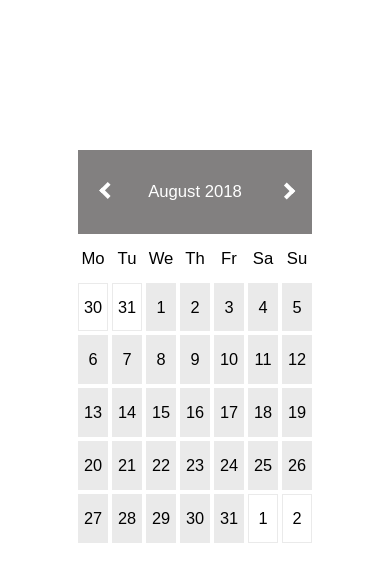
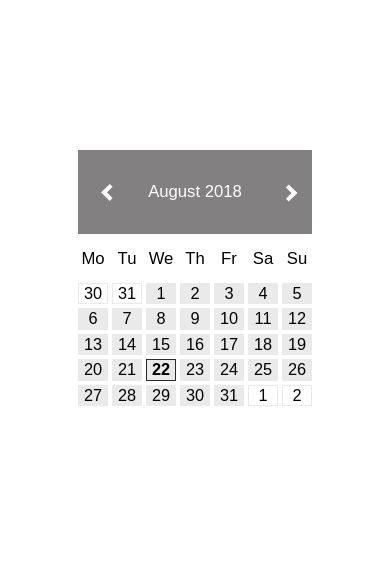
Before and after one commit to AndreyKonovalenko/goals, a React app: page / in a window 390 px wide. Shown: the top 582 px of the page. Built offline with nearby package versions, Linux system fonts and the light colour scheme.

Commit message:
Modified renderMonthDays to highlight the current moth day with border and bold font

```diff
--- a/src/components/CalendarCssTricks/CalendarCssTricks.css
+++ b/src/components/CalendarCssTricks/CalendarCssTricks.css
@@ -16,7 +16,8 @@
     flex-grow: 1;
 }
 
-.ChevronLeft::before, .ChevronRight:before {
+.ChevronLeft:before, .ChevronRight:before {
+    margin: 20%;
     border-style: solid;
 	border-width: 0.25em 0.25em 0 0;
 	content: '';
@@ -83,14 +84,8 @@ li {
 .DayGrid li {
     background-color: #eaeaea;
     border: 1px solid #eaeaea;
-    height: 12vw;
+    height: 5vw;
     max-height: 125px;
-}
-
-abbr[title] {
-    border: none;
-    font-weight: 800;
-    text-decoration: none;
 }
 
 @media all and (max-width: 800px) {
@@ -100,7 +95,7 @@ abbr[title] {
         grid-gap: .25em;
     }
 
-    Calendar {
+    .Calendar {
         padding: 20%;
         margin: auto;
     }
--- a/src/components/CalendarCssTricks/CalendarCssTricks.js
+++ b/src/components/CalendarCssTricks/CalendarCssTricks.js
@@ -7,7 +7,8 @@ class CalendarCssTricks extends Component {
     state = {
         currentMonth: new Date(),
         selectedDate: new Date(),
-        screenSize: window.matchMedia('(max-width: 800px)').matches
+        screenSize: window.matchMedia('(max-width: 800px)').matches,
+        // daySuccess: null
     };
 
     componentDidMount () {
@@ -71,6 +72,15 @@ class CalendarCssTricks extends Component {
         return <ul className={cssObject.Weekdays}>{days}</ul>;
     }
 
+
+//   checkDayHandler = (daySuccessState) => {
+//       if (daySuccessState === null) {
+//           this.setState({daySuccess: true});
+//       } else {
+//           this.setState({daySuccess: !daySuccessState});
+//       }
+//   }
+
     renderMonthDays() {
         const monthStart = dateFns.startOfMonth(this.state.currentMonth);
         const monthEnd = dateFns.endOfMonth(monthStart);
@@ -85,14 +95,33 @@ class CalendarCssTricks extends Component {
         for (let i = 0 ; i <= daysRange; i++) {
             let currentDay = dateFns.addDays(startDate, i);
             let offMonthDayStyle = {};
+
             if (currentDay < monthStart || currentDay > monthEnd) {
                 offMonthDayStyle = {...offMonthDayStyle = { backgroundColor: '#fff' }};
             }
+
+            if (dateFns.isToday(currentDay)) {
+                offMonthDayStyle = {...offMonthDayStyle = { fontWeight: 'bold', border: "1px solid #2b2929"}};
+            }
+
+            // if (this.daySuccess!== null && this.daySuccess === true) {
+            //     offMonthDayStyle = {...offMonthDayStyle = { backgroundColor: 'geen'}};
+            // }
+
+            // if (this.daySuccess!== null && this.daySuccess === false) {
+            //     offMonthDayStyle = {...offMonthDayStyle = { backgroundColor: 'salmon'}};
+            // }
+
+
             days.push(
-                <li key={currentDay} style={offMonthDayStyle}>{dateFns.format(currentDay, "D")}</li>
-                );
+                <li
+                    key={currentDay}
+                    style={offMonthDayStyle}
+                >
+                    {dateFns.format(currentDay, "D")}
+                </li>
+            );
         }
-
         return (
             <ul className={cssObject.DayGrid}>
                 {days}
```
